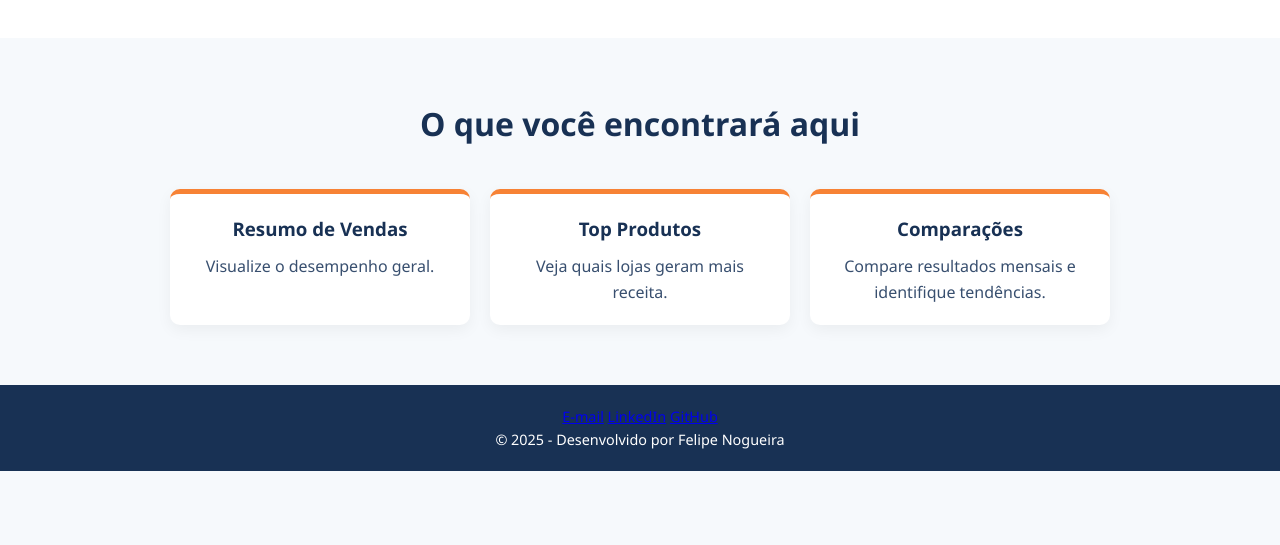
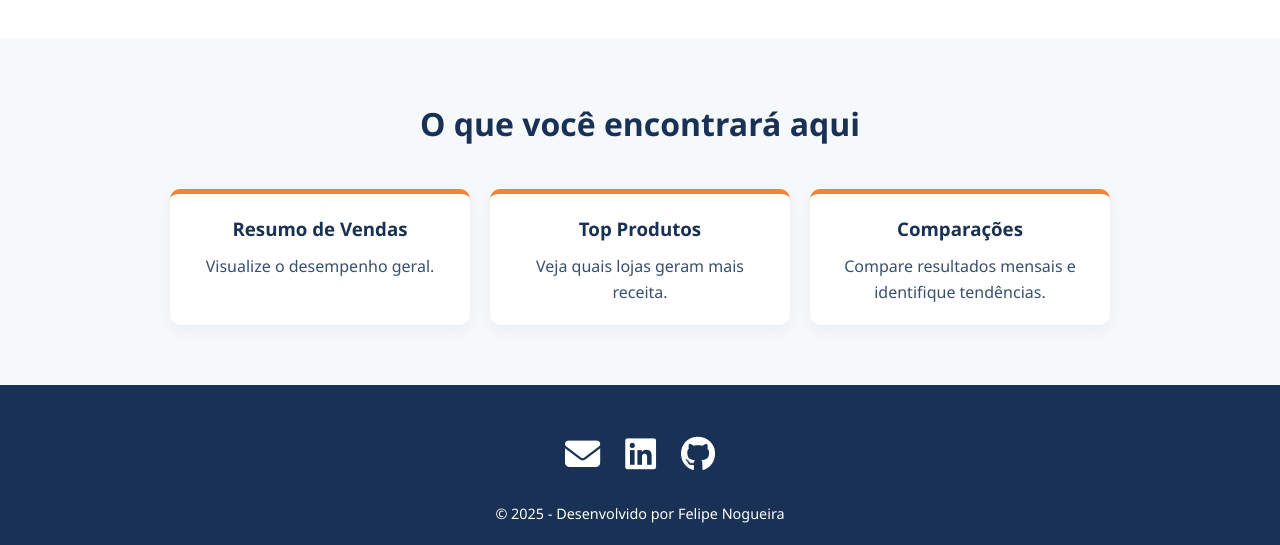
Before and after one commit to FelipeBNogueira/Portif-lio, a plain HTML site: page index.html in a window 1280 px wide. Shown: the part 1295-1840 px from the top of the page. Before the commit the page ends 1766 px from the top, so only its background shows below. Drawn offline with Linux system fonts and the light colour scheme.

Commit message:
Update index.html

```diff
--- a/index.html
+++ b/index.html
@@ -5,6 +5,7 @@
   <meta name="viewport" content="width=device-width, initial-scale=1.0"/>
   <title>Potion Solutions - Data Analysis</title>
   <link rel="stylesheet" href="style.css" />
+  <link rel="stylesheet" href="https://cdnjs.cloudflare.com/ajax/libs/font-awesome/6.5.2/css/all.min.css" integrity="sha512-SnH5WK+bZxgPHs44uWIX+LLJAJ9/2PkPKZ5QiAj6Ta86w+fsb2TkcmfRyVX3pBnMFcV7oQPJkl9QevSCWr3W6A==" crossorigin="anonymous" referrerpolicy="no-referrer" />
 </head>
 <body>
 
@@ -49,10 +50,16 @@
 
   <footer>
     <div class="container">
-      <div class="contact-cards">
-        <a href="mailto:felipe@potionsolution.com" class="contact-card" target="_blank">E-mail</a>
-        <a href="https://www.linkedin.com/in/cfbn-adm/" class="contact-card" target="_blank">LinkedIn</a>
-        <a href="https://github.com/FelipeBNogueira" class="contact-card" target="_blank">GitHub</a>
+      <div class="social-icons">
+        <a href="mailto:felipe@potionsolution.com" target="_blank" aria-label="E-mail">
+          <i class="fas fa-envelope"></i>
+        </a>
+        <a href="https://www.linkedin.com/in/cfbn-adm/" target="_blank" aria-label="LinkedIn">
+          <i class="fab fa-linkedin"></i>
+        </a>
+        <a href="https://github.com/FelipeBNogueira" target="_blank" aria-label="GitHub">
+          <i class="fab fa-github"></i>
+        </a>
       </div>
       <p>© 2025 - Desenvolvido por Felipe Nogueira</p>
     </div>
```
